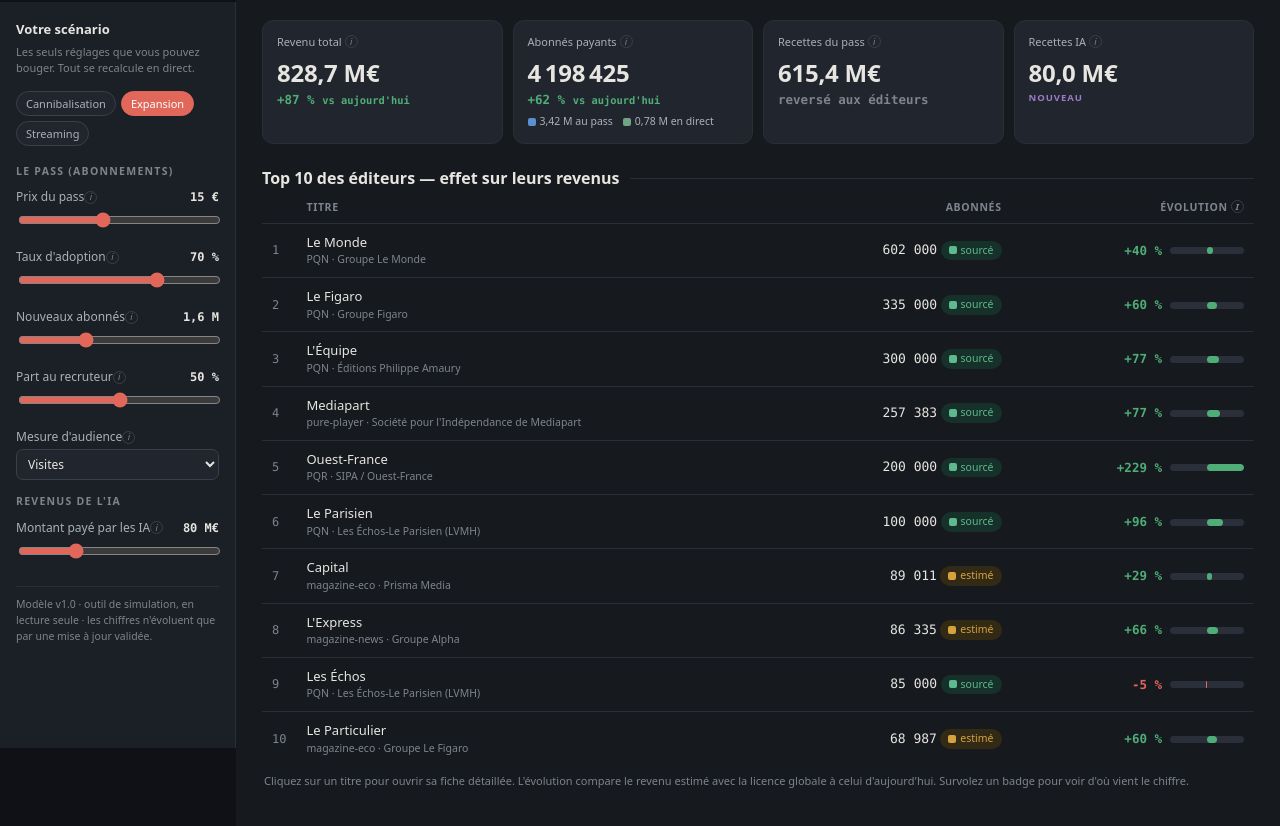
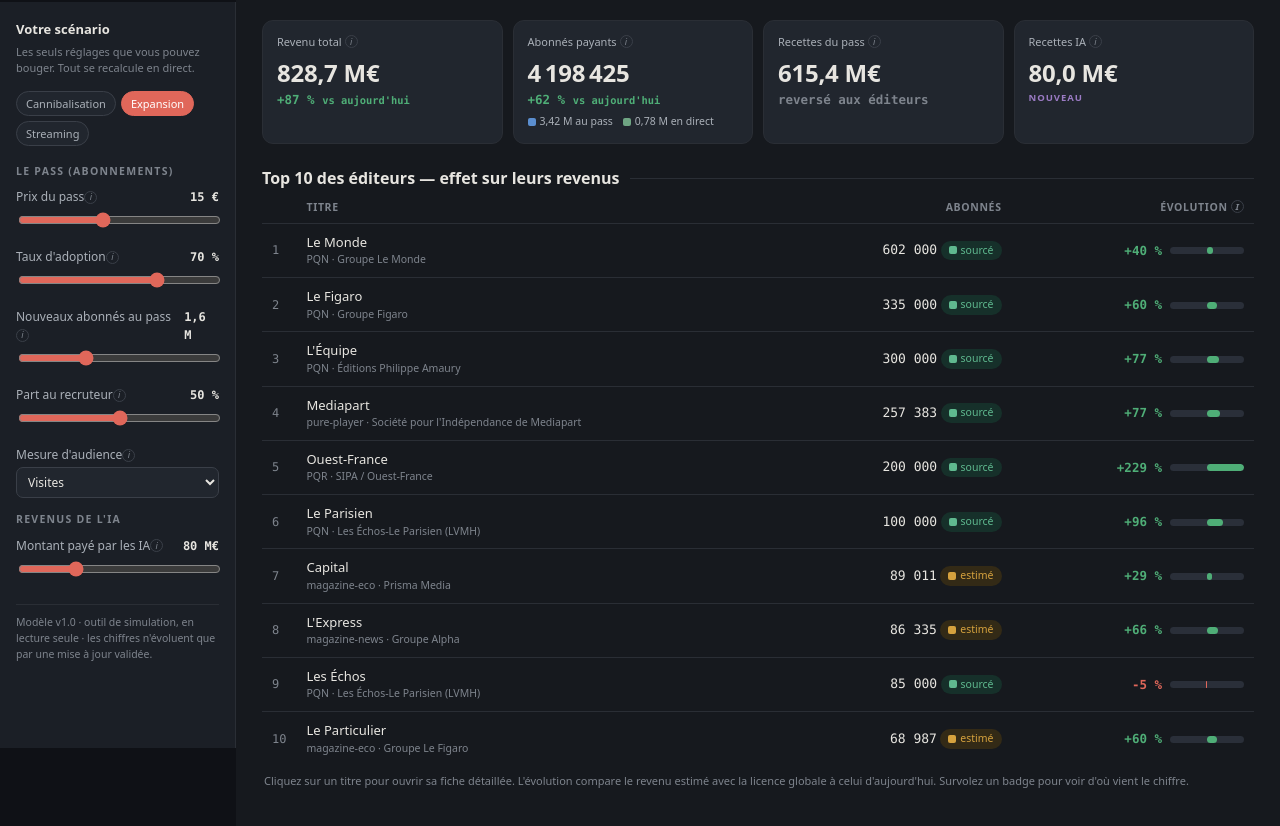
Before and after one commit to stephanecambon/licence-globale-media-fr, a website: page docs/index.html in a window 1280 px wide. Shown: the part 52-878 px from the top of the page. Drawn offline with Linux system fonts and the light colour scheme.

Commit message:
ux(wording): « Nouveaux abonnés » → « Nouveaux abonnés au pass »

```diff
--- a/docs/index.html
+++ b/docs/index.html
@@ -511,7 +511,7 @@ function selectCle(host){
   el.querySelector('select').onchange=e=>{ state.cle_audience=e.target.value; markPreset(); render(); };
   host.appendChild(el);
 }
-const LABELS={prix_pass:'Prix du pass',taux_migration:"Taux d'adoption",net_new:'Nouveaux abonnés',part_apporteur:'Part au recruteur',enveloppe_ia:'Montant payé par les IA'};
+const LABELS={prix_pass:'Prix du pass',taux_migration:"Taux d'adoption",net_new:'Nouveaux abonnés au pass',part_apporteur:'Part au recruteur',enveloppe_ia:'Montant payé par les IA'};
 const labelOf=k=>LABELS[k]||k;
 
 /* =================== rendu =================== */
```
Also changed, not shown: app/index.src.html (+1 -1 lines).
